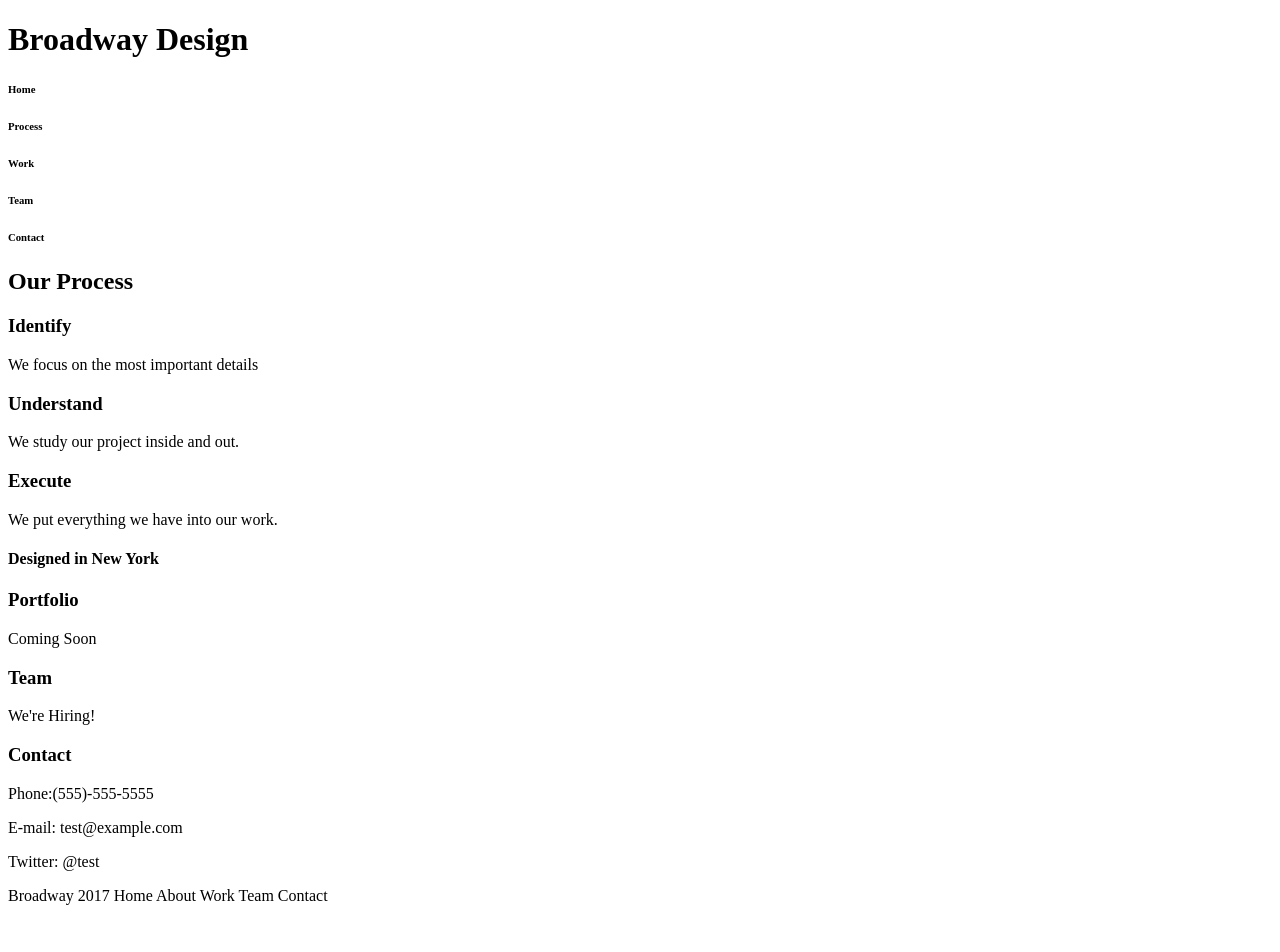
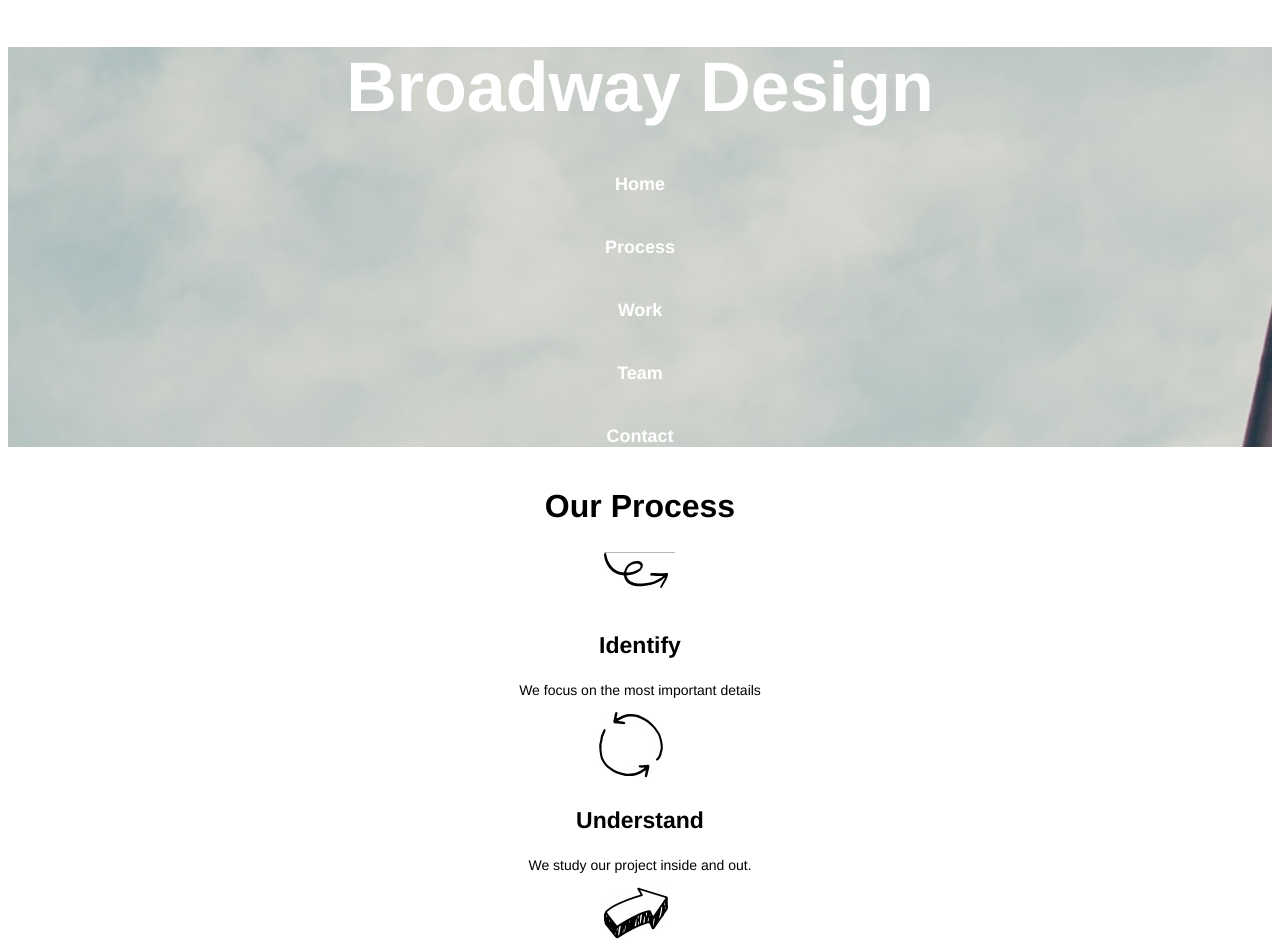
Before and after one commit to fedsex/broadway, a plain HTML site: page index.html in a window 1280 px wide. Shown: the top 952 px of the page. Before the commit the page ends 921 px from the top, so only its background shows below. Drawn offline with Linux system fonts and the light colour scheme.

Commit message:
header background photo finish

```diff
--- a/index.html
+++ b/index.html
@@ -3,26 +3,32 @@
   <head>
     <meta charset="utf-8">
     <title>Broadway Project</title>
+    <link href="resources/css/style.css" type="text/css" rel="stylesheet">
   </head>
   <body>
+    <div class="header">
       <h1>Broadway Design</h1>
       <h6>Home</h6>
       <h6>Process</h6>
       <h6>Work</h6>
       <h6>Team</h6>
       <h6>Contact</h6>
+   </div>
 
     <h2>Our Process</h2>
     <!--insert image-->
 
+    <img src="./resources/photo/identify.jpg"/>
     <h3>Identify</h3>
     <p>We focus on the most important details</p>
     <!--insert image-->
 
+    <img src="./resources/photo/understand.jpg"/>
     <h3>Understand</h3>
     <p>We study our project inside and out.</p>
     <!--insert image-->
 
+    <img src="./resources/photo/execute.jpg"/>
     <h3>Execute</h3>
     <p>We put everything we have into our work.</p>
 
@@ -39,7 +45,7 @@
     <p>E-mail: test@example.com</p>
     <p>Twitter: @test</p>
 
-  <p>Broadway 2017 Home About Work Team Contact </p>
+  <p id="bottom">ⒸBroadway 2017 Home About Work Team Contact </p>
 
 
   </body>
--- a/resources/css/style.css
+++ b/resources/css/style.css
@@ -2,8 +2,10 @@ body{
   text-align: center;
 }
 
-.class{
-  background-image:url("./resources/photo/the-flatiron-building.png");
+.header{
+  background-image: url("../photo/the-flatiron-building.png");
+  background-repeat: no-repeat;
+  background-size: cover;
 }
 
 h1{
```
Lines whose indentation alone changed are shown as unchanged.
